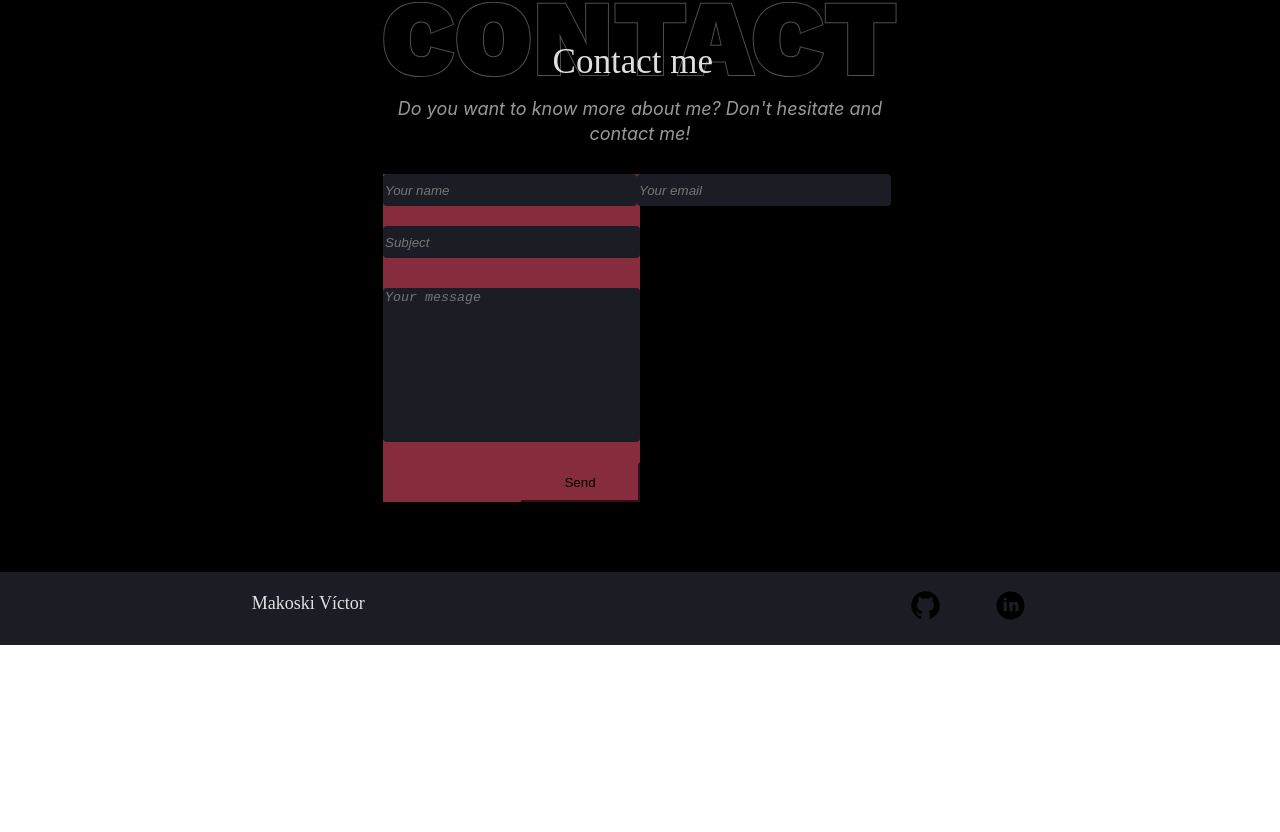
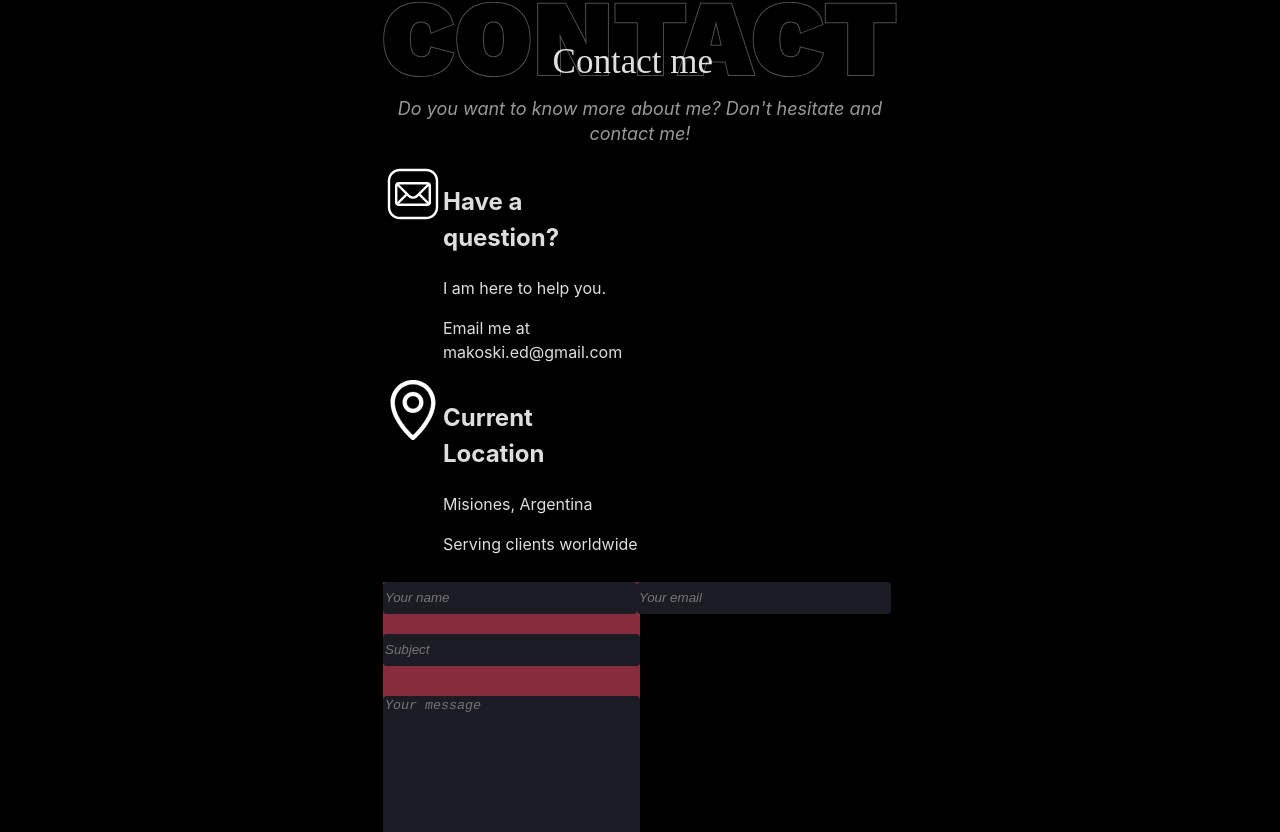
Before and after one commit to MakoskiVictor/Portfolio-Makoski.Dev, a React (Vite) app: page / in a window 1280 px wide. Shown: the part 2468-3300 px from the top of the page. Before the commit the page ends 3113 px from the top, so only its background shows below. Built offline with nearby package versions, Linux system fonts and the light colour scheme; a web font is replaced by a local one.

Commit message:
added container div

```diff
--- a/src/components/Contact.jsx
+++ b/src/components/Contact.jsx
@@ -1,6 +1,7 @@
 import contact from '@/assets/text/contact.svg'
 import contactStyles from '@/styles/Contact.module.css'
 import { Messager } from '@/components/Messager.jsx'
+import { Location } from '@/components/Location.jsx'
 
 export function Contact () {
   return (
@@ -17,7 +18,10 @@ export function Contact () {
             </p>
           </div>
         </div>
-        <Messager />
+        <div className={contactStyles.bottom}>
+          <Location />
+          <Messager />
+        </div>
       </div>
     </section>
   )
```
